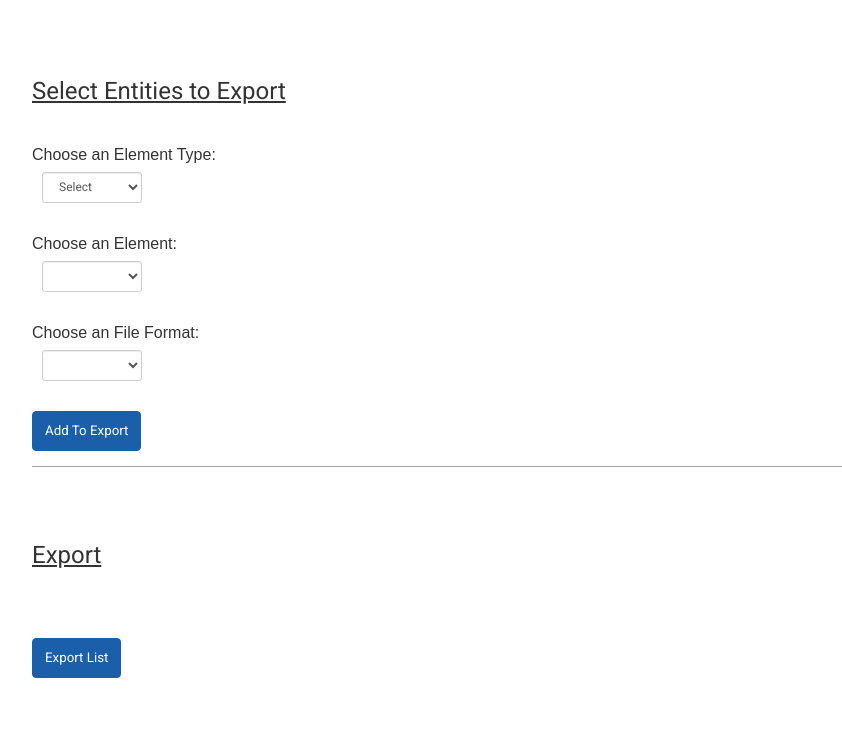
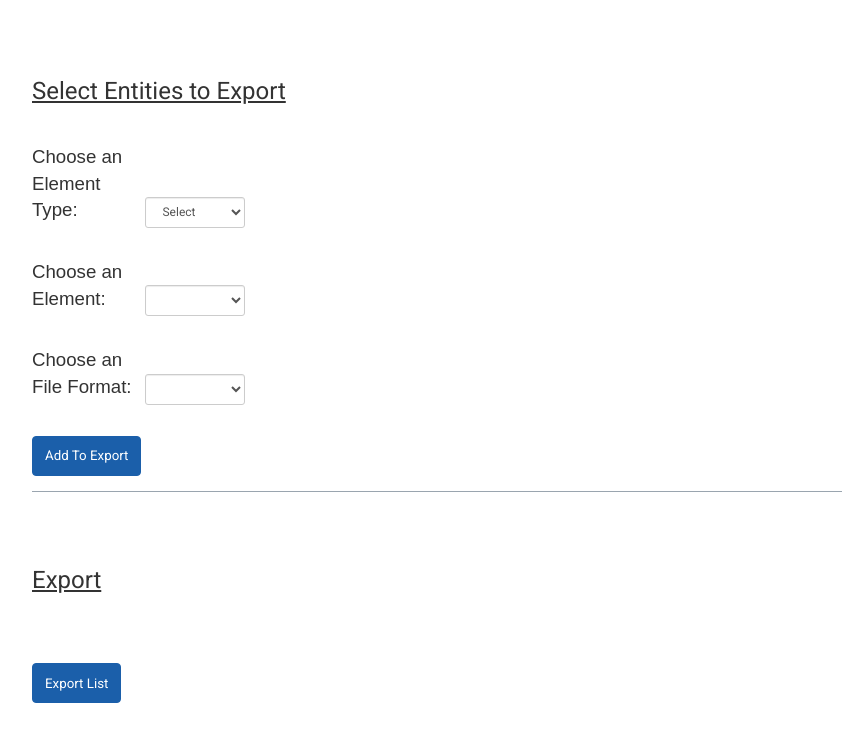
Before and after one commit to hud-code/multi-format-exporter, a website: page views/index.html in a window 1280 px wide. Shown: the part 117-855 px from the top of the page, without its empty margins (3-845 px from the left). Before the commit the page ends 830 px from the top, so only its background shows below. Drawn offline with Linux system fonts and the light colour scheme; files that its build step writes are made by us from their sources; files whose address does not match are found by name.

Commit message:
Update bom.css

```diff
--- a/public/css/bom.css
+++ b/public/css/bom.css
@@ -30,9 +30,10 @@ caption {
   text-decoration: underline;
 }
 .select-label {
-  font-size: 12pt;
+  font-size: 14pt;
   font-weight: 400;
   font-family: Arial, Helvetica, sans-serif;
+  width: 100px;
 }
 
 .row {
@@ -155,7 +156,6 @@ img {
 
 .options {
   float: left;
-  width: 200px;
 }
 
 .bom-select {
```
